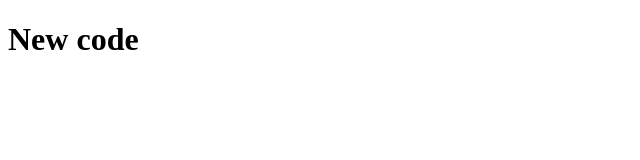
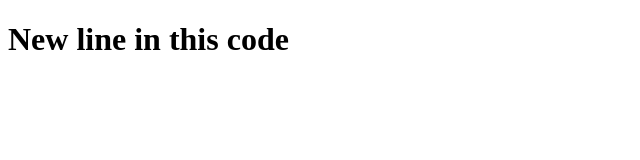
Before and after one commit to Iram188/repo1, a plain HTML site: page index.html in a window 1280 px wide. Shown: the whole page, without its empty margins (0-640 px from the left). Drawn offline with Linux system fonts and the light colour scheme.

Commit message:
Updated html file

```diff
--- a/index.html
+++ b/index.html
@@ -6,6 +6,6 @@
     <title>new website </title>
 </head>
 <body>
- <h1>New code</h1>
+ <h1>New line in this code</h1>
 </body>
 </html>
```
